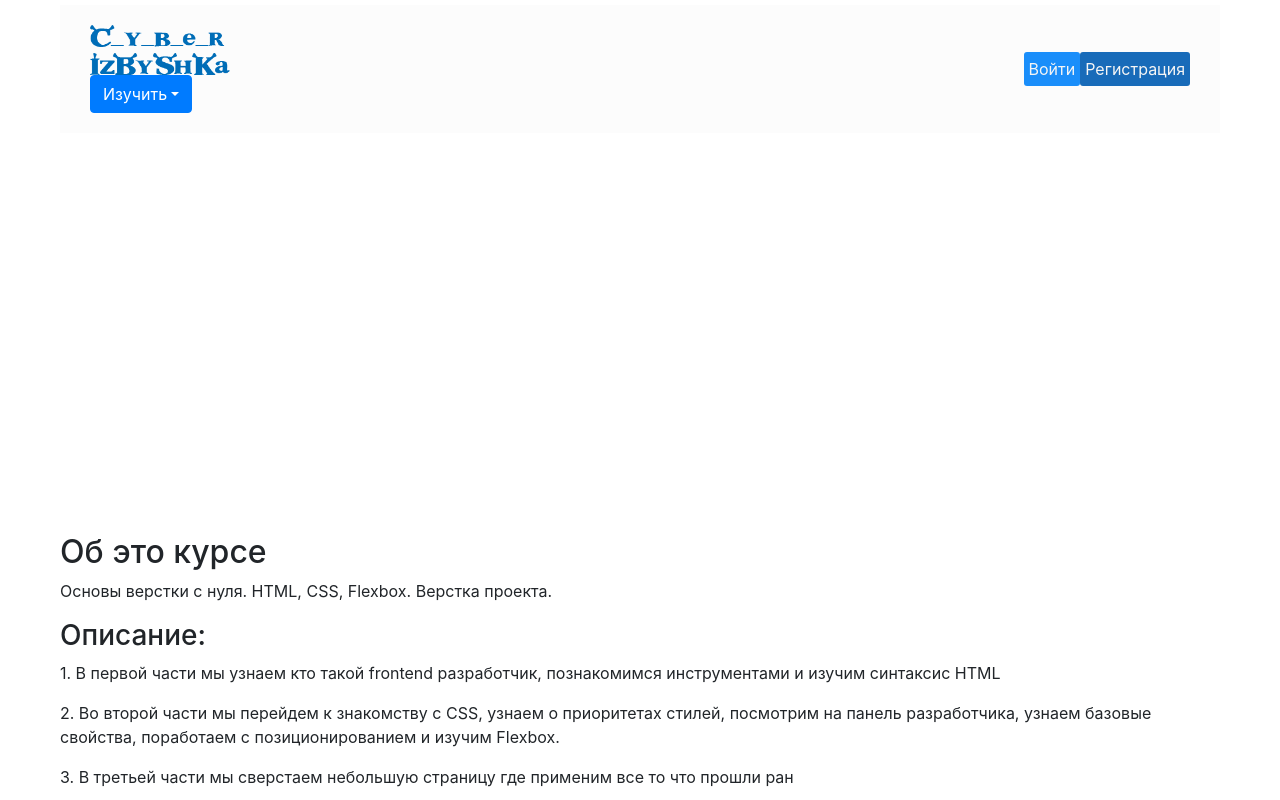
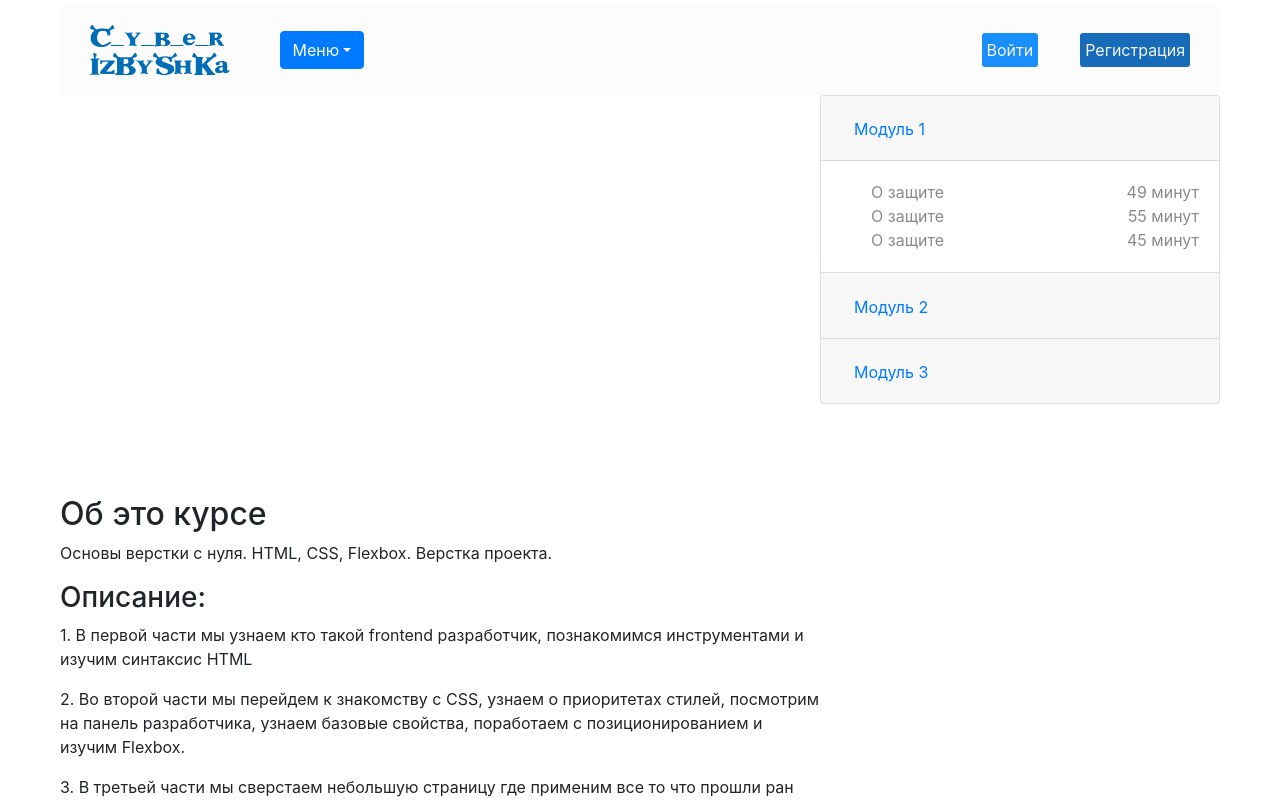
Before and after one commit to mebelh/cyberNikV2, a React (Create React App) app: page /course in a window 1280 px wide. Shown: the top 800 px of the page. Built offline with nearby package versions, Linux system fonts and the light colour scheme.

Commit message:
header edited and sidebar

```diff
--- a/src/App.js
+++ b/src/App.js
@@ -82,7 +82,9 @@ export default function App() {
                         {/* <Route path={"/films"} component={Films} /> */}
                     </Switch>
                 </BrowserRouter>
-                <Footer />
+                <div style={{ marginTop: "250px" }}>
+                    <Footer />
+                </div>
             </div>
         </Context.Provider>
     );
--- a/src/components/CourseList/style.scss
+++ b/src/components/CourseList/style.scss
@@ -5,7 +5,7 @@
     display: grid;
     grid-gap: 20px;
     grid-template-columns: 1fr 1fr;
-    margin-bottom: 300px;
+    // margin-bottom: 300px;
   }
 
   display: flex;
--- a/src/components/Header/index.js
+++ b/src/components/Header/index.js
@@ -13,19 +13,15 @@ import Button from "../Button";
 const DropdownBtn = ({ login }) => {
     return (
         <div>
-            <DropdownButton id="dropdown-basic-button" title="Изучить">
+            <DropdownButton id="dropdown-basic-button" title="Меню">
                 <Dropdown.Item href="/lectures">Лекции</Dropdown.Item>
                 <Dropdown.Item href="/library">Библиотека</Dropdown.Item>
                 <Dropdown.Item href="/films">Учебные фильмы</Dropdown.Item>
                 {login ? (
-                    <Button
-                        label="Выйти"
-                        href="/auth/logout"
-                        bgc="rgb(153, 36, 0)"
-                    />
+                    <Dropdown.Item href="/auth/logout" style={{ borderTop: '2px solid #80aaff' }}>Выйти</Dropdown.Item>
                 ) : (
-                    <></>
-                )}
+                        <></>
+                    )}
             </DropdownButton>
         </div>
     );
@@ -66,8 +62,8 @@ export default function Header() {
                 />
             </div>
         ) : (
-            <></>
-        );
+                <></>
+            );
     };
 
     return (
--- a/src/components/Header/style.scss
+++ b/src/components/Header/style.scss
@@ -5,16 +5,16 @@
   padding: 20px 30px;
   background-color: #fcfcfc;
 
-  &__left-part, &__right-part {
+  &_left-part, &_right-part {
     display: flex;
     align-items: center;
   }
 
-  &__left-part > * {
+  &_left-part > * {
     margin-right: 50px;
   }
 
-  &__right-part > * {
+  &_right-part > * {
     margin-left: 35px;
     > * {
       margin-left: 7px;
--- a/src/components/SideMenu/index.js
+++ b/src/components/SideMenu/index.js
@@ -1,51 +1,70 @@
 import React from 'react'
+import './style.scss'
 import 'bootstrap/dist/css/bootstrap.css';
+
 
 export default function SideMenu_course() {
   return (
     <React.Fragment>
-      <div className="accordion" id="accordionExample">
-        <div className="card">
-          <div className="card-header" id="headingOne">
-            <h2 className="mb-0">
-              <button className="btn btn-link" type="button" data-toggle="collapse" data-target="#collapseOne" aria-expanded="true" aria-controls="collapseOne">
-                Collapsible Group Item #1
+      <div class="accordion" id="accordionExample">
+        <div class="card">
+          <div class="card-header" id="headingOne">
+            <h2 class="mb-0">
+              <button class="btn btn-link" type="button" data-toggle="collapse" data-target="#collapseOne" aria-expanded="true" aria-controls="collapseOne">
+                Модуль 1
         </button>
             </h2>
           </div>
 
-          <div id="collapseOne" className="collapse show" aria-labelledby="headingOne" data-parent="#accordionExample">
-            <div className="card-body">
-              Anim pariatur cliche reprehenderit, enim eiusmod high life accusamus terry richardson ad squid. 3 wolf moon officia aute, non cupidatat skateboard dolor brunch. Food truck quinoa nesciunt laborum eiusmod. Brunch 3 wolf moon tempor, sunt aliqua put a bird on it squid single-origin coffee nulla assumenda shoreditch et. Nihil anim keffiyeh helvetica, craft beer labore wes anderson cred nesciunt sapiente ea proident. Ad vegan excepteur butcher vice lomo. Leggings occaecat craft beer farm-to-table, raw denim aesthetic synth nesciunt you probably haven't heard of them accusamus labore sustainable VHS.
-      </div>
+          <div id="collapseOne" class="collapse show" aria-labelledby="headingOne" data-parent="#accordionExample">
+            <div class="card-body">
+              <a className="lecture" href="#">
+                <div className="lecture__name">О защите</div>
+                <div className="lecture__duration">49 минут</div>
+              </a>
+              <a className="lecture" href="#">
+                <div className="lecture__name">О защите</div>
+                <div className="lecture__duration">55 минут</div>
+              </a>
+              <a className="lecture" href="#">
+                <div className="lecture__name">О защите</div>
+                <div className="lecture__duration">45 минут</div>
+              </a>
+            </div>
           </div>
         </div>
-        <div className="card">
-          <div className="card-header" id="headingTwo">
-            <h2 className="mb-0">
-              <button className="btn btn-link collapsed" type="button" data-toggle="collapse" data-target="#collapseTwo" aria-expanded="false" aria-controls="collapseTwo">
-                Collapsible Group Item #2
+        <div class="card">
+          <div class="card-header" id="headingTwo">
+            <h2 class="mb-0">
+              <button class="btn btn-link collapsed" type="button" data-toggle="collapse" data-target="#collapseTwo" aria-expanded="false" aria-controls="collapseTwo">
+                Модуль 2
         </button>
             </h2>
           </div>
-          <div id="collapseTwo" className="collapse" aria-labelledby="headingTwo" data-parent="#accordionExample">
-            <div className="card-body">
-              Anim pariatur cliche reprehenderit, enim eiusmod high life accusamus terry richardson ad squid. 3 wolf moon officia aute, non cupidatat skateboard dolor brunch. Food truck quinoa nesciunt laborum eiusmod. Brunch 3 wolf moon tempor, sunt aliqua put a bird on it squid single-origin coffee nulla assumenda shoreditch et. Nihil anim keffiyeh helvetica, craft beer labore wes anderson cred nesciunt sapiente ea proident. Ad vegan excepteur butcher vice lomo. Leggings occaecat craft beer farm-to-table, raw denim aesthetic synth nesciunt you probably haven't heard of them accusamus labore sustainable VHS.
-      </div>
+          <div id="collapseTwo" class="collapse" aria-labelledby="headingTwo" data-parent="#accordionExample">
+            <div class="card-body" href="#">
+              <a className="lecture" href="#">
+                <div className="lecture-name">О защите</div>
+                <div className="lecture-duration">35 минут</div>
+              </a>
+            </div>
           </div>
         </div>
-        <div className="card">
-          <div className="card-header" id="headingThree">
-            <h2 className="mb-0">
-              <button className="btn btn-link collapsed" type="button" data-toggle="collapse" data-target="#collapseThree" aria-expanded="false" aria-controls="collapseThree">
-                Collapsible Group Item #3
+        <div class="card">
+          <div class="card-header" id="headingThree">
+            <h2 class="mb-0">
+              <button class="btn btn-link collapsed" type="button" data-toggle="collapse" data-target="#collapseThree" aria-expanded="false" aria-controls="collapseThree">
+                Модуль 3
         </button>
             </h2>
           </div>
-          <div id="collapseThree" className="collapse" aria-labelledby="headingThree" data-parent="#accordionExample">
-            <div className="card-body">
-              Anim pariatur cliche reprehenderit, enim eiusmod high life accusamus terry richardson ad squid. 3 wolf moon officia aute, non cupidatat skateboard dolor brunch. Food truck quinoa nesciunt laborum eiusmod. Brunch 3 wolf moon tempor, sunt aliqua put a bird on it squid single-origin coffee nulla assumenda shoreditch et. Nihil anim keffiyeh helvetica, craft beer labore wes anderson cred nesciunt sapiente ea proident. Ad vegan excepteur butcher vice lomo. Leggings occaecat craft beer farm-to-table, raw denim aesthetic synth nesciunt you probably haven't heard of them accusamus labore sustainable VHS.
-      </div>
+          <div id="collapseThree" class="collapse" aria-labelledby="headingThree" data-parent="#accordionExample">
+            <a class="card-body" href="#">
+              <a className="lecture" href="#">
+                <div className="lecture-name">О защите</div>
+                <div className="lecture-duration">45 минут</div>
+              </a>
+            </a>
           </div>
         </div>
       </div>
--- a/src/components/SideMenu/style.scss
+++ b/src/components/SideMenu/style.scss
@@ -0,0 +1,19 @@
+.lecture {
+  display: flex;
+  justify-content: space-between;
+  text-decoration: none;
+
+  &:hover > *{
+    color: rgb(192, 192, 192);
+  }
+}
+
+.lecture__name, .lecture__duration {
+  color: rgb(139, 139, 139);
+
+}
+
+
+.lecture__name {
+  margin-left: 30px;
+}
--- a/src/components/pages/Course/index.js
+++ b/src/components/pages/Course/index.js
@@ -6,7 +6,7 @@ import SideMenu from "components/SideMenu";
 
 import "./style.scss";
 
-export default function Zkt_course({ videoURL, shortDesc, longDescArr }) {
+export default function Course({ videoURL, shortDesc, longDescArr }) {
   return (
     <div className="Course">
       <div>
@@ -19,7 +19,7 @@ export default function Zkt_course({ videoURL, shortDesc, longDescArr }) {
         />
         <Info_course className="Info_course" shortDesc={shortDesc} longDescArr={longDescArr} />
       </div>
-      <SideMenu className="SideMenu_course" />
+      <SideMenu className="SideMenu" />
     </div>
   );
 }
--- a/src/components/pages/Course/style.scss
+++ b/src/components/pages/Course/style.scss
@@ -4,11 +4,11 @@
 .Info_course {
   grid-area: 'Info_course'
 }
-.SideMenu_course {
+.SideMenu {
   grid-area: "SideMenu_course"
 }
 
-.Zkt_course {
+.Course {
   display: grid;
   grid-template-columns: auto 400px;
   // grid-template-areas:
```
